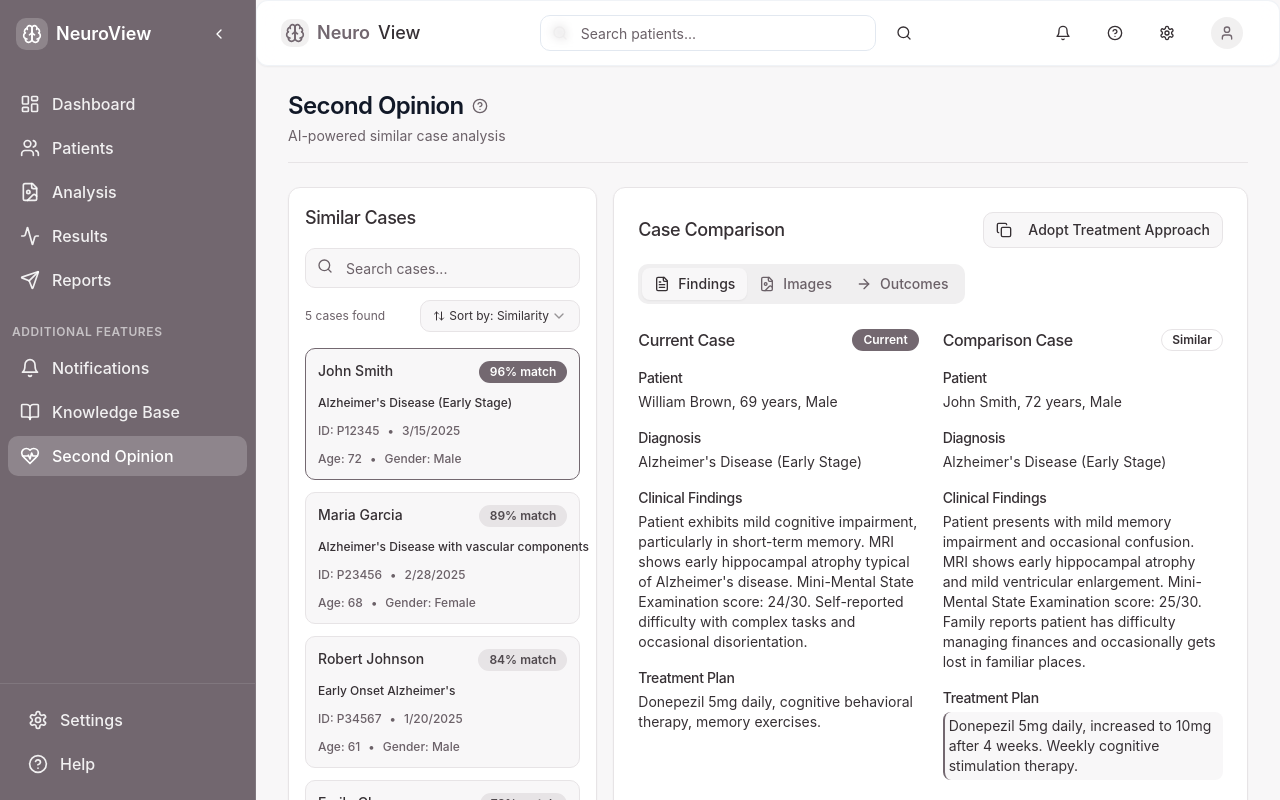
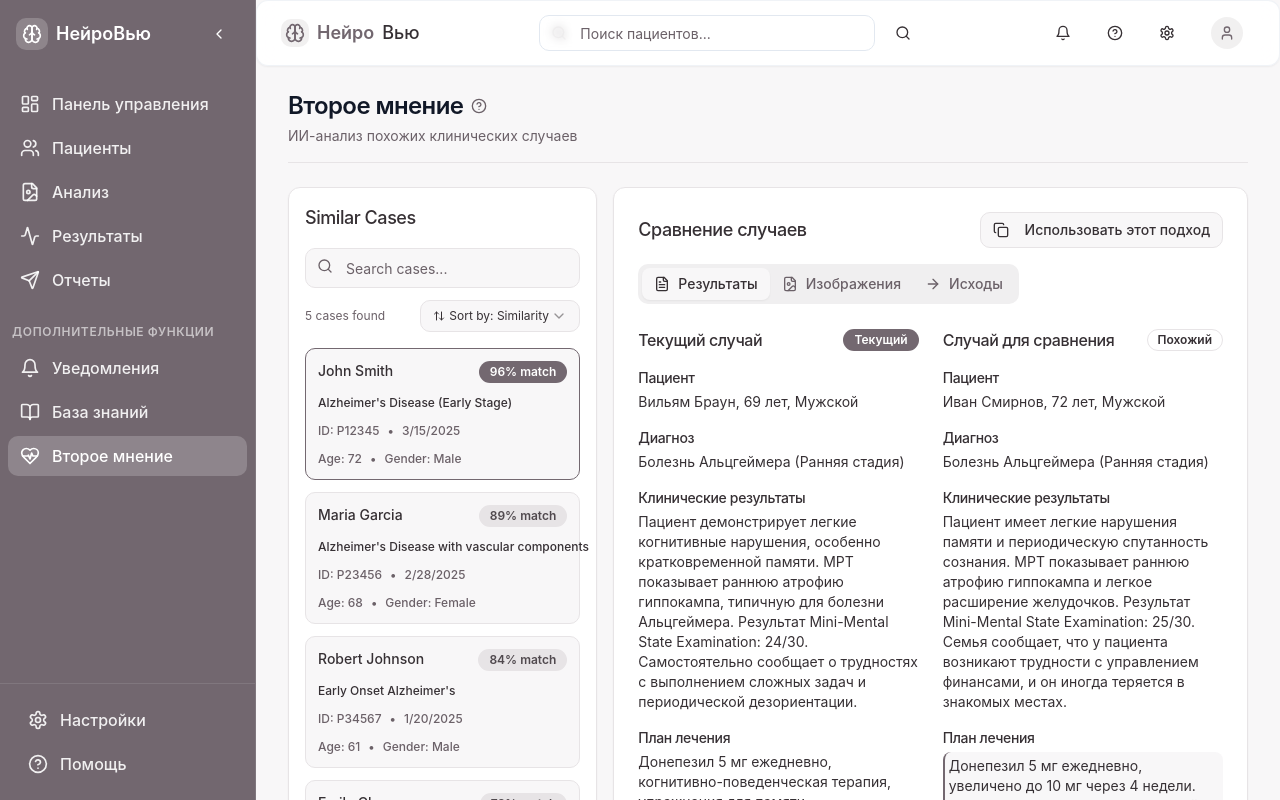
Before and after one commit to phrnb/retina-insight-hub, a React (Vite) app: page /second-opinion/1 in a window 1280 px wide. Both pictures are taken after a click on the button 442 px from the left and 414 px from the top of the page. Built offline with nearby package versions, Linux system fonts and the light colour scheme.

Commit message:
Refactor: Add Russian language support
Adds Russian language support to the project, including translations for UI elements and content.

```diff
--- a/src/components/layout/Header.tsx
+++ b/src/components/layout/Header.tsx
@@ -1,3 +1,4 @@
+
 import { useState } from 'react';
 import { Bell, Brain, HelpCircle, Search, Settings, User } from "lucide-react";
 import { Button } from "@/components/ui/button";
@@ -23,8 +24,8 @@ export function Header() {
   const handleSearch = (e: React.FormEvent) => {
     e.preventDefault();
     toast({
-      title: "Searching...",
-      description: `Searching for: ${searchQuery}`
+      title: "Поиск...",
+      description: `Поиск: ${searchQuery}`
     });
   };
 
@@ -40,8 +41,8 @@ export function Header() {
     // Set a demo token to keep the app functional while testing
     updateToken("demo-token");
     toast({
-      title: "Demo Mode",
-      description: "Navigation enabled for demonstration purposes."
+      title: "Демо режим",
+      description: "Навигация включена для демонстрационных целей."
     });
     // Don't navigate away - stay on current page
     // navigate('/login');
@@ -55,8 +56,8 @@ export function Header() {
             <div className="p-1 rounded-md bg-palette-mauve/10">
               <Brain className="h-5 w-5 text-palette-mauve" />
             </div>
-            <div className="font-semibold text-lg text-palette-mauve">Neuro</div>
-            <div className="font-medium text-lg">View</div>
+            <div className="font-semibold text-lg text-palette-mauve">Нейро</div>
+            <div className="font-medium text-lg">Вью</div>
           </div>
         </div>
 
@@ -65,7 +66,7 @@ export function Header() {
             <Search className="absolute left-3 top-1/2 -translate-y-1/2 h-4 w-4 text-muted-foreground" />
             <Input
               type="search"
-              placeholder="Search patients..."
+              placeholder="Поиск пациентов..."
               className="h-9 pl-10 pr-4 border-slate-200 dark:border-slate-700 focus-visible:ring-palette-mauve bg-white/50 dark:bg-palette-charcoal/50 backdrop-blur-sm"
               value={searchQuery}
               onChange={(e) => setSearchQuery(e.target.value)}
@@ -92,20 +93,20 @@ export function Header() {
           <DropdownMenu>
             <DropdownMenuTrigger asChild>
               <Button variant="ghost" size="sm" className="relative h-8 rounded-full ml-2">
-                <span className="sr-only">User menu</span>
+                <span className="sr-only">Меню пользователя</span>
                 <div className="flex items-center justify-center h-8 w-8 rounded-full bg-palette-mauve/10 text-palette-mauve">
                   <User className="h-4 w-4" />
                 </div>
               </Button>
             </DropdownMenuTrigger>
             <DropdownMenuContent align="end" className="w-56 bg-white/90 dark:bg-palette-charcoal/90 backdrop-blur-md border-slate-200 dark:border-slate-700 shadow-lg animation-fade-in">
-              <DropdownMenuLabel>My Account</DropdownMenuLabel>
+              <DropdownMenuLabel>Мой аккаунт</DropdownMenuLabel>
               <DropdownMenuSeparator />
-              <DropdownMenuItem onClick={() => navigate('/settings')} className="cursor-pointer hover:bg-palette-mauve/10">Profile</DropdownMenuItem>
-              <DropdownMenuItem onClick={() => navigate('/settings')} className="cursor-pointer hover:bg-palette-mauve/10">Settings</DropdownMenuItem>
-              <DropdownMenuItem onClick={() => navigate('/settings')} className="cursor-pointer hover:bg-palette-mauve/10">Activity Log</DropdownMenuItem>
+              <DropdownMenuItem onClick={() => navigate('/settings')} className="cursor-pointer hover:bg-palette-mauve/10">Профиль</DropdownMenuItem>
+              <DropdownMenuItem onClick={() => navigate('/settings')} className="cursor-pointer hover:bg-palette-mauve/10">Настройки</DropdownMenuItem>
+              <DropdownMenuItem onClick={() => navigate('/settings')} className="cursor-pointer hover:bg-palette-mauve/10">Журнал активности</DropdownMenuItem>
               <DropdownMenuSeparator />
-              <DropdownMenuItem onClick={handleLogout} className="cursor-pointer hover:bg-palette-mauve/10">Logout</DropdownMenuItem>
+              <DropdownMenuItem onClick={handleLogout} className="cursor-pointer hover:bg-palette-mauve/10">Выйти</DropdownMenuItem>
             </DropdownMenuContent>
           </DropdownMenu>
         </div>
--- a/src/components/layout/Sidebar.tsx
+++ b/src/components/layout/Sidebar.tsx
@@ -14,7 +14,6 @@ import {
   Brain,
   Bell,
   BookOpen,
-  History,
   HeartPulse
 } from "lucide-react";
 import { cn } from "@/lib/utils";
@@ -62,17 +61,17 @@ export function Sidebar() {
   const [isCollapsed, setIsCollapsed] = useState(false);
 
   const mainItems = [
-    { icon: LayoutDashboard, label: "Dashboard", to: "/" },
-    { icon: Users, label: "Patients", to: "/patients" },
-    { icon: FileImage, label: "Analysis", to: "/analysis" },
-    { icon: Activity, label: "Results", to: "/results" },
-    { icon: Send, label: "Reports", to: "/reports" },
+    { icon: LayoutDashboard, label: "Панель управления", to: "/" },
+    { icon: Users, label: "Пациенты", to: "/patients" },
+    { icon: FileImage, label: "Анализ", to: "/analysis" },
+    { icon: Activity, label: "Результаты", to: "/results" },
+    { icon: Send, label: "Отчеты", to: "/reports" },
   ];
 
   const featureItems = [
-    { icon: Bell, label: "Notifications", to: "/notifications" },
-    { icon: BookOpen, label: "Knowledge Base", to: "/knowledge" },
-    { icon: HeartPulse, label: "Second Opinion", to: "/second-opinion" }
+    { icon: Bell, label: "Уведомления", to: "/notifications" },
+    { icon: BookOpen, label: "База знаний", to: "/knowledge" },
+    { icon: HeartPulse, label: "Второе мнение", to: "/second-opinion" }
   ];
 
   return (
@@ -88,7 +87,7 @@ export function Sidebar() {
             <div className="rounded-md bg-white/20 p-1.5">
               <Brain className="h-5 w-5 text-white" />
             </div>
-            <span className="ml-2 font-semibold text-white text-lg">NeuroView</span>
+            <span className="ml-2 font-semibold text-white text-lg">НейроВью</span>
           </div>
         )}
         <Button
@@ -121,7 +120,7 @@ export function Sidebar() {
         {!isCollapsed && (
           <div className="px-3 pt-6 pb-2">
             <div className="text-xs font-semibold text-white/60 uppercase tracking-wider">
-              Additional Features
+              Дополнительные функции
             </div>
           </div>
         )}
@@ -144,14 +143,14 @@ export function Sidebar() {
         <nav className="space-y-1">
           <SidebarItem
             icon={Settings}
-            label="Settings"
+            label="Настройки"
             to="/settings"
             isActive={location.pathname === "/settings"}
             isCollapsed={isCollapsed}
           />
           <SidebarItem
             icon={HelpCircle}
-            label="Help"
+            label="Помощь"
             to="/help"
             isActive={location.pathname === "/help"}
             isCollapsed={isCollapsed}
--- a/src/components/second-opinion/CaseComparison.tsx
+++ b/src/components/second-opinion/CaseComparison.tsx
@@ -43,16 +43,16 @@ export function CaseComparison({ currentCaseId, comparisonCaseId }: CaseComparis
       const mockCurrentCase: CaseData = {
         id: "current",
         patientId: "P78901",
-        patientName: "William Brown",
+        patientName: "Вильям Браун",
         age: 69,
-        gender: "Male",
-        diagnosis: "Alzheimer's Disease (Early Stage)",
-        findings: "Patient exhibits mild cognitive impairment, particularly in short-term memory. MRI shows early hippocampal atrophy typical of Alzheimer's disease. Mini-Mental State Examination score: 24/30. Self-reported difficulty with complex tasks and occasional disorientation.",
-        treatment: "Donepezil 5mg daily, cognitive behavioral therapy, memory exercises.",
-        outcome: "Pending follow-up in 3 months. Initial response to treatment shows slight improvement in daily function.",
+        gender: "Мужской",
+        diagnosis: "Болезнь Альцгеймера (Ранняя стадия)",
+        findings: "Пациент демонстрирует легкие когнитивные нарушения, особенно кратковременной памяти. МРТ показывает раннюю атрофию гиппокампа, типичную для болезни Альцгеймера. Результат Mini-Mental State Examination: 24/30. Самостоятельно сообщает о трудностях с выполнением сложных задач и периодической дезориентации.",
+        treatment: "Донепезил 5 мг ежедневно, когнитивно-поведенческая терапия, упражнения для памяти.",
+        outcome: "Ожидается повторный визит через 3 месяца. Начальный ответ на лечение показывает незначительное улучшение повседневного функционирования.",
         scanImages: [
-          "https://placehold.co/600x400?text=MRI+Scan+1",
-          "https://placehold.co/600x400?text=MRI+Scan+2"
+          "https://placehold.co/600x400?text=МРТ+Скан+1",
+          "https://placehold.co/600x400?text=МРТ+Скан+2"
         ]
       };
 
@@ -77,16 +77,16 @@ export function CaseComparison({ currentCaseId, comparisonCaseId }: CaseComparis
       const mockComparisonCase: CaseData = {
         id: "case1",
         patientId: "P12345",
-        patientName: "John Smith",
+        patientName: "Иван Смирнов",
         age: 72,
-        gender: "Male",
-        diagnosis: "Alzheimer's Disease (Early Stage)",
-        findings: "Patient presents with mild memory impairment and occasional confusion. MRI shows early hippocampal atrophy and mild ventricular enlargement. Mini-Mental State Examination score: 25/30. Family reports patient has difficulty managing finances and occasionally gets lost in familiar places.",
-        treatment: "Donepezil 5mg daily, increased to 10mg after 4 weeks. Weekly cognitive stimulation therapy.",
-        outcome: "After 6 months, stabilization of cognitive function with MMSE maintained at 24/30. Patient reports improved confidence in daily activities.",
+        gender: "Мужской",
+        diagnosis: "Болезнь Альцгеймера (Ранняя стадия)",
+        findings: "Пациент имеет легкие нарушения памяти и периодическую спутанность сознания. МРТ показывает раннюю атрофию гиппокампа и легкое расширение желудочков. Результат Mini-Mental State Examination: 25/30. Семья сообщает, что у пациента возникают трудности с управлением финансами, и он иногда теряется в знакомых местах.",
+        treatment: "Донепезил 5 мг ежедневно, увеличено до 10 мг через 4 недели. Еженедельная терапия когнитивной стимуляции.",
+        outcome: "После 6 месяцев наблюдается стабилизация когнитивных функций с сохранением MMSE на уровне 24/30. Пациент сообщает о повышении уверенности в повседневной деятельности.",
         scanImages: [
-          "https://placehold.co/600x400?text=Comparison+MRI+1",
-          "https://placehold.co/600x400?text=Comparison+MRI+2"
+          "https://placehold.co/600x400?text=Сравнение+МРТ+1",
+          "https://placehold.co/600x400?text=Сравнение+МРТ+2"
         ]
       };
 
@@ -101,8 +101,8 @@ export function CaseComparison({ currentCaseId, comparisonCaseId }: CaseComparis
     if (!comparisonCase) return;
 
     toast({
-      title: "Treatment Plan Copied",
-      description: "The selected treatment approach has been copied to the current case."
+      title: "План лечения скопирован",
+      description: "Выбранный подход к лечению был скопирован для текущего случая."
     });
   };
 
@@ -110,9 +110,9 @@ export function CaseComparison({ currentCaseId, comparisonCaseId }: CaseComparis
     return (
       <div className="flex flex-col items-center justify-center py-12 text-center">
         <FileText className="h-12 w-12 text-muted-foreground opacity-30" />
-        <h3 className="mt-4 text-lg font-medium">No current case selected</h3>
+        <h3 className="mt-4 text-lg font-medium">Текущий случай не выбран</h3>
         <p className="text-sm text-muted-foreground mt-1">
-          Please select a case to begin comparison.
+          Пожалуйста, выберите случай для начала сравнения.
         </p>
       </div>
     );
@@ -122,9 +122,9 @@ export function CaseComparison({ currentCaseId, comparisonCaseId }: CaseComparis
     return (
       <div className="flex flex-col items-center justify-center py-12 text-center">
         <Brain className="h-12 w-12 text-muted-foreground opacity-30" />
-        <h3 className="mt-4 text-lg font-medium">Second Opinion</h3>
+        <h3 className="mt-4 text-lg font-medium">Второе мнение</h3>
         <p className="text-sm text-muted-foreground mt-1">
-          Select a similar case from the list to view comparison.
+          Выберите похожий случай из списка для просмотра сравнения.
         </p>
       </div>
     );
@@ -162,7 +162,7 @@ export function CaseComparison({ currentCaseId, comparisonCaseId }: CaseComparis
   return (
     <div className="space-y-4">
       <div className="flex justify-between items-center">
-        <h3 className="text-lg font-medium">Case Comparison</h3>
+        <h3 className="text-lg font-medium">Сравнение случаев</h3>
         {tab === "findings" && (
           <Button
             variant="outline"
@@ -171,7 +171,7 @@ export function CaseComparison({ currentCaseId, comparisonCaseId }: CaseComparis
             disabled={!comparisonCase}
           >
             <Copy className="mr-2 h-4 w-4" />
-            Adopt Treatment Approach
+            Использовать этот подход
           </Button>
         )}
       </div>
@@ -180,15 +180,15 @@ export function CaseComparison({ currentCaseId, comparisonCaseId }: CaseComparis
         <TabsList>
           <TabsTrigger value="findings">
             <FileText className="h-4 w-4 mr-2" />
-            Findings
+            Результаты
           </TabsTrigger>
           <TabsTrigger value="images">
             <FileImage className="h-4 w-4 mr-2" />
-            Images
+            Изображения
           </TabsTrigger>
           <TabsTrigger value="outcomes">
             <ArrowRight className="h-4 w-4 mr-2" />
-            Outcomes
+            Исходы
           </TabsTrigger>
         </TabsList>
       </Tabs>
@@ -197,30 +197,30 @@ export function CaseComparison({ currentCaseId, comparisonCaseId }: CaseComparis
         <div className="grid grid-cols-1 md:grid-cols-2 gap-6 pt-2">
           <div>
             <div className="flex items-center gap-2 mb-4">
-              <h4 className="font-medium">Current Case</h4>
-              <Badge className="ml-auto">Current</Badge>
+              <h4 className="font-medium">Текущий случай</h4>
+              <Badge className="ml-auto">Текущий</Badge>
             </div>
 
             <div className="space-y-4">
               <div>
-                <h5 className="text-sm font-medium mb-1">Patient</h5>
+                <h5 className="text-sm font-medium mb-1">Пациент</h5>
                 <p className="text-sm">
-                  {currentCase?.patientName}, {currentCase?.age} years, {currentCase?.gender}
+                  {currentCase?.patientName}, {currentCase?.age} лет, {currentCase?.gender}
                 </p>
               </div>
 
               <div>
-                <h5 className="text-sm font-medium mb-1">Diagnosis</h5>
+                <h5 className="text-sm font-medium mb-1">Диагноз</h5>
                 <p className="text-sm">{currentCase?.diagnosis}</p>
               </div>
 
               <div>
-                <h5 className="text-sm font-medium mb-1">Clinical Findings</h5>
+                <h5 className="text-sm font-medium mb-1">Клинические результаты</h5>
                 <p className="text-sm">{currentCase?.findings}</p>
               </div>
 
               <div>
-                <h5 className="text-sm font-medium mb-1">Treatment Plan</h5>
+                <h5 className="text-sm font-medium mb-1">План лечения</h5>
                 <p className="text-sm">{currentCase?.treatment}</p>
               </div>
             </div>
@@ -228,30 +228,30 @@ export function CaseComparison({ currentCaseId, comparisonCaseId }: CaseComparis
 
           <div>
             <div className="flex items-center gap-2 mb-4">
-              <h4 className="font-medium">Comparison Case</h4>
-              <Badge variant="outline" className="ml-auto">Similar</Badge>
+              <h4 className="font-medium">Случай для сравнения</h4>
+              <Badge variant="outline" className="ml-auto">Похожий</Badge>
             </div>
 
             <div className="space-y-4">
               <div>
-                <h5 className="text-sm font-medium mb-1">Patient</h5>
+                <h5 className="text-sm font-medium mb-1">Пациент</h5>
                 <p className="text-sm">
-                  {comparisonCase?.patientName}, {comparisonCase?.age} years, {comparisonCase?.gender}
+                  {comparisonCase?.patientName}, {comparisonCase?.age} лет, {comparisonCase?.gender}
                 </p>
               </div>
 
               <div>
-                <h5 className="text-sm font-medium mb-1">Diagnosis</h5>
+                <h5 className="text-sm font-medium mb-1">Диагноз</h5>
                 <p className="text-sm">{comparisonCase?.diagnosis}</p>
               </div>
 
               <div>
-                <h5 className="text-sm font-medium mb-1">Clinical Findings</h5>
+                <h5 className="text-sm font-medium mb-1">Клинические результаты</h5>
                 <p className="text-sm">{comparisonCase?.findings}</p>
               </div>
 
               <div>
-                <h5 className="text-sm font-medium mb-1">Treatment Plan</h5>
+                <h5 className="text-sm font-medium mb-1">План лечения</h5>
                 <p className="text-sm bg-primary/5 rounded-sm p-1 border-l-2 border-primary">
                   {comparisonCase?.treatment}
                 </p>
@@ -264,13 +264,13 @@ export function CaseComparison({ currentCaseId, comparisonCaseId }: CaseComparis
       {tab === "images" && (
         <div className="grid grid-cols-1 md:grid-cols-2 gap-6">
           <div>
-            <h4 className="font-medium mb-3">Current Case Images</h4>
+            <h4 className="font-medium mb-3">Изображения текущего случая</h4>
             <div className="space-y-4">
               {currentCase?.scanImages.map((img, idx) => (
                 <div key={idx} className="border rounded-md overflow-hidden">
-                  <img src={img} alt={`Scan ${idx + 1}`} className="w-full h-auto" />
+                  <img src={img} alt={`Скан ${idx + 1}`} className="w-full h-auto" />
                   <div className="p-2 bg-muted/30">
-                    <p className="text-xs text-center">Scan {idx + 1}</p>
+                    <p className="text-xs text-center">Скан {idx + 1}</p>
                   </div>
                 </div>
               ))}
@@ -278,13 +278,13 @@ export function CaseComparison({ currentCaseId, comparisonCaseId }: CaseComparis
           </div>
 
           <div>
-            <h4 className="font-medium mb-3">Comparison Case Images</h4>
+            <h4 className="font-medium mb-3">Изображения для сравнения</h4>
             <div className="space-y-4">
               {comparisonCase?.scanImages.map((img, idx) => (
                 <div key={idx} className="border rounded-md overflow-hidden">
-                  <img src={img} alt={`Comparison Scan ${idx + 1}`} className="w-full h-auto" />
+                  <img src={img} alt={`Сравнение Скан ${idx + 1}`} className="w-full h-auto" />
                   <div className="p-2 bg-muted/30">
-                    <p className="text-xs text-center">Scan {idx + 1}</p>
+                    <p className="text-xs text-center">Скан {idx + 1}</p>
                   </div>
                 </div>
               ))}
@@ -296,25 +296,25 @@ export function CaseComparison({ currentCaseId, comparisonCaseId }: CaseComparis
       {tab === "outcomes" && (
         <div className="grid grid-cols-1 md:grid-cols-2 gap-6">
           <div>
-            <h4 className="font-medium mb-3">Current Case</h4>
+            <h4 className="font-medium mb-3">Текущий случай</h4>
             <div className="p-4 border rounded-md">
-              <h5 className="text-sm font-medium mb-2">Expected Outcome</h5>
+              <h5 className="text-sm font-medium mb-2">Ожидаемый исход</h5>
               <p className="text-sm">{currentCase?.outcome}</p>
             </div>
           </div>
 
           <div>
-            <h4 className="font-medium mb-3">Comparison Case</h4>
+            <h4 className="font-medium mb-3">Случай для сравнения</h4>
             <div className="p-4 border rounded-md">
-              <h5 className="text-sm font-medium mb-2">Documented Outcome</h5>
+              <h5 className="text-sm font-medium mb-2">Документированный исход</h5>
               <p className="text-sm">{comparisonCase?.outcome}</p>
 
               <div className="mt-4 p-3 bg-primary/5 rounded-md border border-primary/20">
-                <h6 className="text-xs font-medium mb-1">Outcome Relevance</h6>
+                <h6 className="text-xs font-medium mb-1">Актуальность исхода</h6>
                 <p className="text-xs">
-                  This patient had a similar presentation and treatment approach.
-                  The documented outcome suggests a likely stabilization of symptoms
-                  with the current treatment plan.
+                  У этого пациента была похожая клиническая картина и подход к лечению.
+                  Документированный исход предполагает вероятную стабилизацию симптомов
+                  при текущем плане лечения.
                 </p>
               </div>
             </div>
--- a/src/pages/SecondOpinionPage.tsx
+++ b/src/pages/SecondOpinionPage.tsx
@@ -13,9 +13,9 @@ export default function SecondOpinionPage() {
   return (
     <div className="space-y-4">
       <PageHeader
-        title="Second Opinion"
-        description="AI-powered similar case analysis"
-        helpContent="This page shows cases with similar patterns to help with diagnosis verification."
+        title="Второе мнение"
+        description="ИИ-анализ похожих клинических случаев"
+        helpContent="Эта страница показывает случаи с аналогичными паттернами для помощи в проверке диагноза."
       />
 
       <div className="grid grid-cols-1 md:grid-cols-3 gap-4">
```
Also changed, not shown: src/pages/NotFound.tsx (+4 -3 lines).
